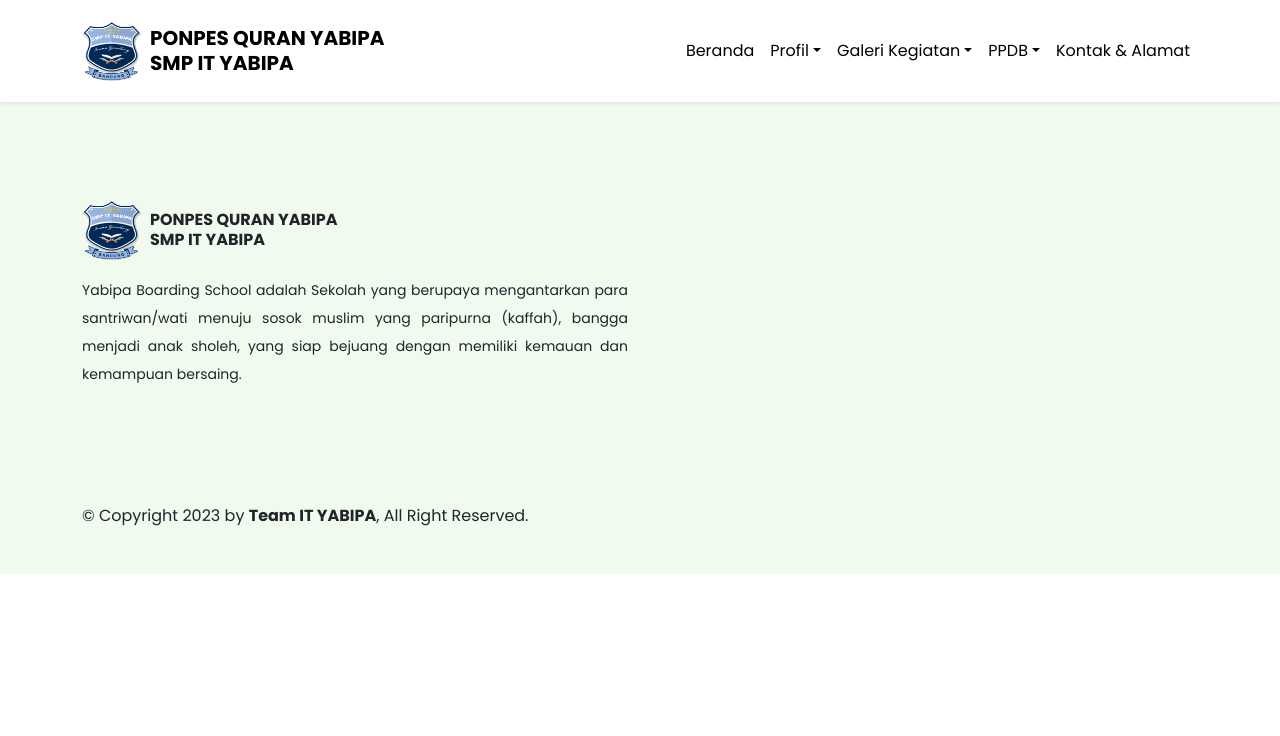
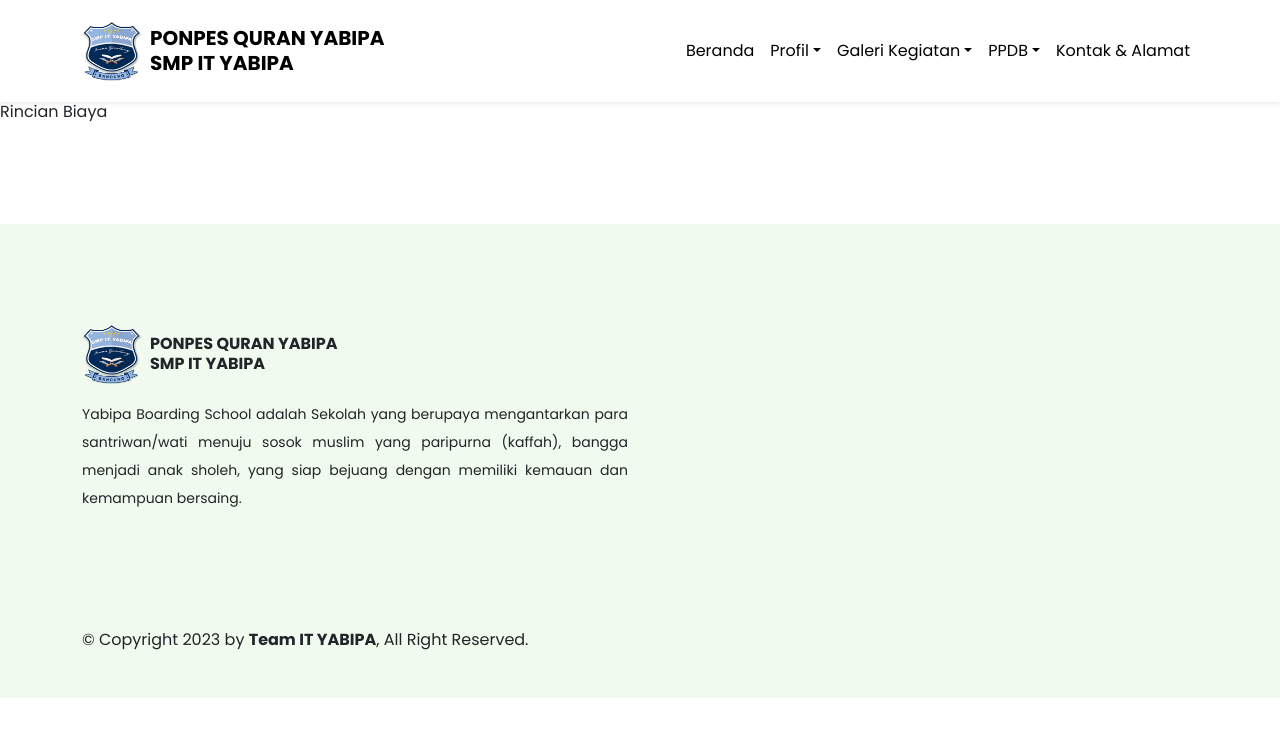
Before and after one commit to dikymonz/web-yabipa, a React (Vite) app: page /ppdb/rincian-biaya in a window 1280 px wide. Shown: the top 736 px of the page. Built offline with nearby package versions, Linux system fonts and the light colour scheme.

Commit message:
revisi menu navbar

```diff
--- a/src/App.jsx
+++ b/src/App.jsx
@@ -24,7 +24,7 @@ import SMPPage from "./pages/kurikulum/SMPPage";
 import KomitePage from "./pages/kurikulum/KomitePage";
 import RelawanPage from "./pages/kurikulum/RelawanPage";
 
-import PpdbPage from "./pages/PpdbPage";
+import RincianBiayaPage from "./pages/ppdb/RincianBiayaPage";
 import KontakPage from "./pages/KontakPage";
 
 import NavbarComponent from "./components/NavbarComponent";
@@ -83,7 +83,7 @@ function App() {
               <Route path="/kurikulum/komite" Component={KomitePage} />
               <Route path="/kurikulum/relawan-yabipa" Component={RelawanPage} />
 
-              <Route path="/ppdb" Component={PpdbPage} />
+              <Route path="/ppdb/rincian-biaya" Component={RincianBiayaPage} />
               <Route path="/kontak" Component={KontakPage} />
             </Routes>
           </Router>
--- a/src/components/NavbarComponent.jsx
+++ b/src/components/NavbarComponent.jsx
@@ -57,7 +57,7 @@ const NavbarComponent = () => {
                   </NavDropdown>
 
                   <NavDropdown title="PPDB" id={`offcanvasNavbarDropdown-expand-${expand}`}>
-                    <NavDropdown.Item href="/kurikulum/yayasan">Rincian Biaya</NavDropdown.Item>
+                    <NavDropdown.Item href="/ppdb/rincian-biaya">Rincian Biaya</NavDropdown.Item>
                     <NavDropdown.Item href="https://bit.ly/3SRuHFV" target="_blank">
                       Link Pendaftaran
                     </NavDropdown.Item>
--- a/src/pages/PpdbPage.jsx
+++ /dev/null
@@ -1,5 +0,0 @@
-const PpdbPage = () => {
-  return <div style={{ paddingTop: "100px" }}>PPDB</div>;
-};
-
-export default PpdbPage;
--- a/src/pages/kurikulum/KomitePage.jsx
+++ b/src/pages/kurikulum/KomitePage.jsx
@@ -1,5 +1,5 @@
 const KomitePage = () => {
-  return <div style={{ paddingTop: "100px" }}>Komite Page</div>;
+  return <div style={{ paddingTop: "100px" }}>Forum Orang Tua Murid</div>;
 };
 
 export default KomitePage;
--- /dev/null
+++ b/src/pages/ppdb/RincianBiayaPage.jsx
@@ -0,0 +1,5 @@
+const RincianBiayaPage = () => {
+  return <div style={{ paddingTop: "100px" }}>Rincian Biaya</div>;
+};
+
+export default RincianBiayaPage;
```
